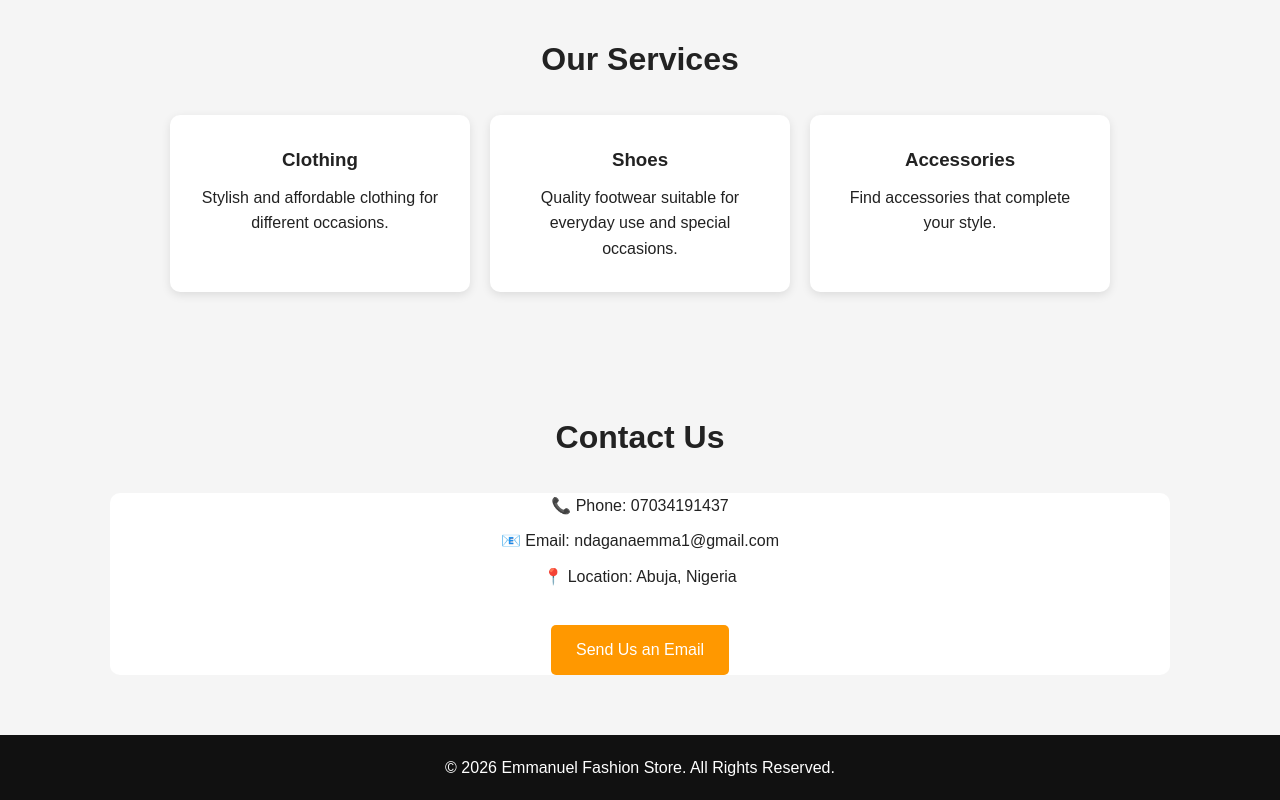
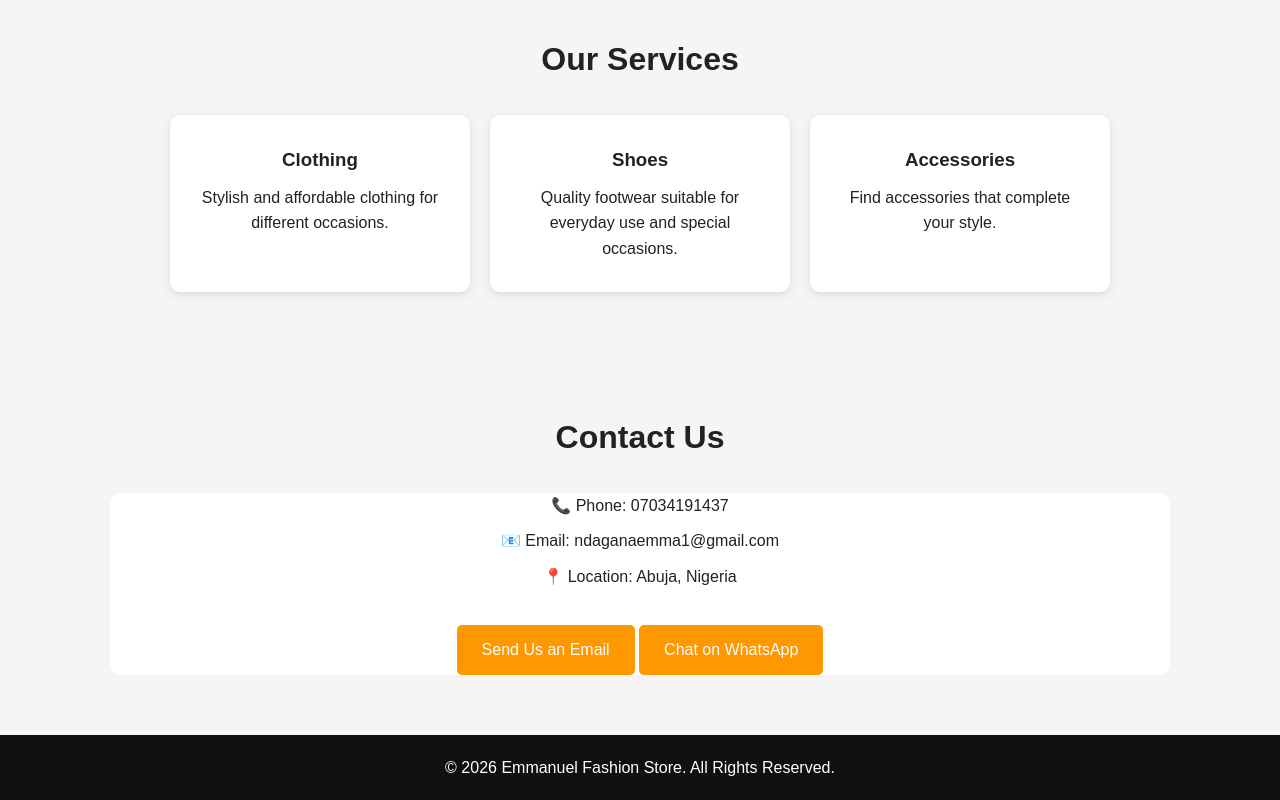
Before and after one commit to nu-el13/small-business-website, a plain HTML site: page index.html in a window 1280 px wide. Shown: the part 857-1657 px from the top of the page. Drawn offline with Linux system fonts and the light colour scheme.

Commit message:
Update index.html

```diff
--- a/index.html
+++ b/index.html
@@ -282,6 +282,9 @@
             <a href="mailto:example@email.com" class="button">
                 Send Us an Email
             </a>
+            <a href="https://wa.me/2348000000000" class="button">
+    Chat on WhatsApp
+</a>
 
         </div>
 
```
